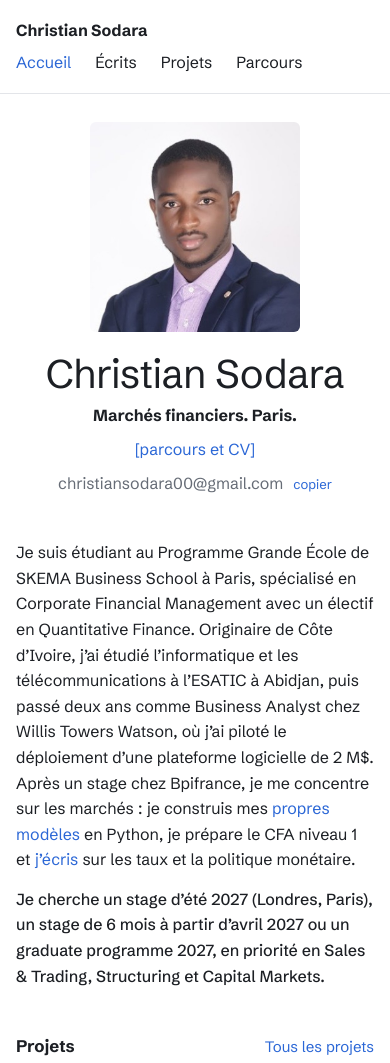
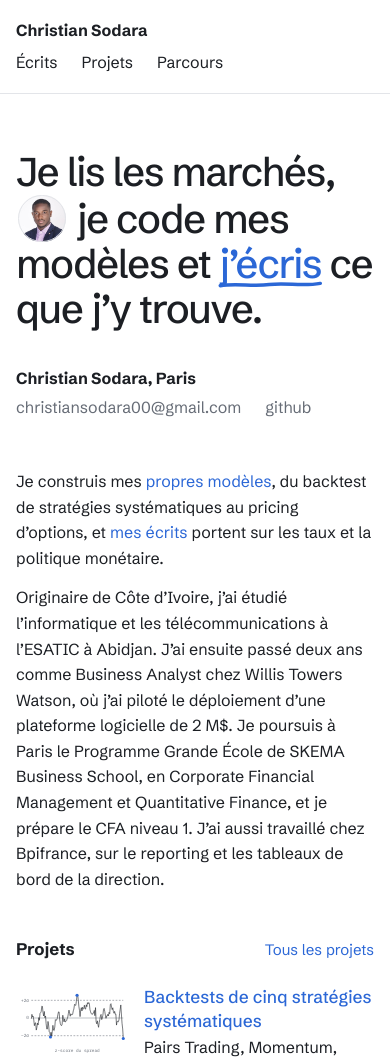
Before and after one commit to sodara-cpu/Mywebsite, a plain HTML site: page index.html in a window 390 px wide. Shown: the top 1063 px of the page. Drawn offline with Linux system fonts and the light colour scheme.

Commit message:
Nouvel en-tête « La phrase » et bio recentrée
- En-tête : grande phrase avec la photo intégrée au texte
- Barre de navigation : le nom renvoie à l'accueil, lien Accueil retiré
- Bio : phrase de recherche de stage retirée
- Écrits de l'accueil : textes sur les taux et la Fed
- Accueil aligné à gauche sous l'en-tête

Co-Authored-By: Claude Opus 5.5 <noreply@anthropic.com>
Claude-Session: https://claude.ai/code/session_016WX4jZDqLca6m9eo9TZM1a

```diff
--- a/index.html
+++ b/index.html
@@ -69,25 +69,18 @@ h1, h2, h3, p { margin: 0; }
 .stack { display: grid; gap: 22px; }
 
 /* En-tête de profil */
-.head { display: grid; grid-template-columns: 250px minmax(0, 1fr); gap: 36px; align-items: center; }
-.portrait {
-  aspect-ratio: 1; max-width: 100%; border-radius: 6px; overflow: hidden;
-  background: var(--paper); color: var(--muted);
-  display: grid; place-items: center;
-}
-.portrait img { width: 100%; height: 100%; object-fit: cover; display: block; }
-.id { text-align: center; display: grid; gap: 8px; justify-items: center; }
-.id h1 { font-size: clamp(2.5rem, 7vw, 3.4rem); font-weight: 400; line-height: 1.08; letter-spacing: -0.015em; text-wrap: balance; }
-.id .tag { font-weight: 700; }
-.mail { display: flex; flex-wrap: wrap; justify-content: center; align-items: baseline; gap: 2px 10px; color: var(--muted); }
-.mail span { user-select: all; overflow-wrap: anywhere; }
-.mail button {
-  font: inherit; font-size: 0.82em; color: var(--link); background: none; border: 0; padding: 0; cursor: pointer;
-}
-.mail button:hover { text-decoration: underline; text-underline-offset: 3px; }
+.hero { display: grid; gap: 34px; padding-block: 28px 4px; }
+.hero h1 { font-size: clamp(2.5rem, 6.9vw, 5.5rem); font-weight: 500; line-height: 1.12; letter-spacing: -0.035em; }
+.hero-photo { display: inline-block; width: 1.18em; height: 1.18em; max-width: 100%; border-radius: 50%; object-fit: cover; vertical-align: -0.22em; margin-inline: 0.06em; outline: 1px solid var(--line); outline-offset: -1px; }
+.hero-write { position: relative; display: inline-block; color: var(--link); }
+.hero-write svg { position: absolute; left: 0; bottom: -0.06em; width: 100%; height: 0.2em; overflow: visible; }
+.hero-write path { fill: none; stroke: var(--link); stroke-width: 3.5; stroke-linecap: round; vector-effect: non-scaling-stroke; }
+.links { display: flex; flex-wrap: wrap; align-items: baseline; gap: 4px 24px; color: var(--muted); }
+.links strong { color: var(--fg); font-weight: 700; }
+.links a { color: var(--muted); overflow-wrap: anywhere; }
+#v-accueil .col { margin-left: max(0px, calc((100% - 1120px) / 2)); margin-right: 0; }
 
 .bio { display: grid; gap: 14px; }
-.seek { color: var(--fg); font-weight: 500; }
 
 /* Titres de section */
 .sec { display: flex; flex-wrap: wrap; align-items: baseline; justify-content: space-between; gap: 2px 18px; }
@@ -163,8 +156,6 @@ h1, h2, h3, p { margin: 0; }
 @media (max-width: 620px) {
   body { font-size: 16px; }
   .page { padding-block: 28px 56px; gap: 44px; }
-  .head { grid-template-columns: 1fr; gap: 20px; justify-items: center; }
-  .portrait { width: 210px; }
   .grid { grid-template-columns: minmax(0, 1fr); }
   .row { grid-template-columns: 112px minmax(0, 1fr); gap: 16px; }
   .tl .row { grid-template-columns: minmax(0, 1fr); gap: 2px; }
@@ -177,7 +168,6 @@ h1, h2, h3, p { margin: 0; }
   <div class="top-in">
     <a class="brand" href="#accueil">Christian Sodara</a>
     <nav class="nav" aria-label="Navigation principale">
-      <a href="#accueil" data-view="accueil">Accueil</a>
       <a href="#ecrits" data-view="ecrits">Écrits</a>
       <a href="#projets" data-view="projets">Projets</a>
       <a href="#parcours" data-view="parcours">Parcours</a>
@@ -187,19 +177,14 @@ h1, h2, h3, p { margin: 0; }
 
 <main>
   <div class="page" id="v-accueil" data-page>
-    <section class="col head">
-      <div class="portrait"><img src="christian-sodara.jpg" alt="Portrait de Christian Sodara" width="400" height="400"></div>
-      <div class="id">
-        <h1>Christian Sodara</h1>
-        <p class="tag">Marchés financiers. Paris.</p>
-        <a href="#parcours">[parcours et CV]</a>
-        <p class="mail"><span id="mail">christiansodara00@gmail.com</span> <button type="button" id="copy">copier</button></p>
-      </div>
+    <section class="wide hero">
+      <h1>Je lis les marchés, <img class="hero-photo" src="christian-sodara.jpg" alt="Portrait de Christian Sodara" width="660" height="660"> je code mes modèles et <span class="hero-write">j’écris<svg viewBox="0 0 240 20" preserveAspectRatio="none" aria-hidden="true"><path d="M3 12 C42 5 78 15 118 9 C158 4 196 14 237 6"></path></svg></span> ce que j’y trouve.</h1>
+      <p class="links"><strong>Christian Sodara, Paris</strong><a href="mailto:christiansodara00@gmail.com">christiansodara00@gmail.com</a><a href="https://github.com/sodara-cpu">github</a></p>
     </section>
 
     <section class="col bio">
-      <p>Je suis étudiant au Programme Grande École de SKEMA Business School à Paris, spécialisé en Corporate Financial Management avec un électif en Quantitative Finance. Originaire de Côte d’Ivoire, j’ai étudié l’informatique et les télécommunications à l’ESATIC à Abidjan, puis passé deux ans comme Business Analyst chez Willis Towers Watson, où j’ai piloté le déploiement d’une plateforme logicielle de 2&nbsp;M$. Après un stage chez Bpifrance, je me concentre sur les marchés&nbsp;: je construis mes <a href="#projets">propres modèles</a> en Python, je prépare le CFA niveau&nbsp;1 et <a href="#ecrits">j’écris</a> sur les taux et la politique monétaire.</p>
-      <p class="seek">Je cherche un stage d’été 2027 (Londres, Paris), un stage de 6&nbsp;mois à partir d’avril 2027 ou un graduate programme 2027, en priorité en Sales &amp; Trading, Structuring et Capital Markets.</p>
+      <p>Je construis mes <a href="#projets">propres modèles</a>, du backtest de stratégies systématiques au pricing d’options, et <a href="#ecrits">mes écrits</a> portent sur les taux et la politique monétaire.</p>
+      <p>Originaire de Côte d’Ivoire, j’ai étudié l’informatique et les télécommunications à l’ESATIC à Abidjan. J’ai ensuite passé deux ans comme Business Analyst chez Willis Towers Watson, où j’ai piloté le déploiement d’une plateforme logicielle de 2&nbsp;M$. Je poursuis à Paris le Programme Grande École de SKEMA Business School, en Corporate Financial Management et Quantitative Finance, et je prépare le CFA niveau&nbsp;1. J’ai aussi travaillé chez Bpifrance, sur le reporting et les tableaux de bord de la direction.</p>
     </section>
 
     <section class="col stack">
@@ -224,7 +209,7 @@ h1, h2, h3, p { margin: 0; }
   <div class="page" id="v-projets" data-page hidden>
     <section class="col stack">
       <h1 class="title-page">Projets</h1>
-      <p class="lede">Des modèles de marché que je construis pour apprendre, et des logiciels que je développe à côté.</p>
+      <p class="lede">Les modèles de marché et les logiciels que je construis.</p>
     </section>
     <section class="col stack">
       <div class="sec"><h2>Finance</h2></div>
@@ -309,19 +294,19 @@ const POSTS = [
   { sketch:"curve", home:true, cat:"Taux", title:"La courbe américaine se pentifie. Est-ce vraiment un signal bullish&nbsp;?",
     ex:"Baisse du 2 ans ou hausse du 10 ans : la même pentification raconte deux histoires. Je croise le 2s10s, les SOFR Futures, la courbe OIS et le term premium.",
     meta:"Carrousel LinkedIn · 6 slides" },
-  { sketch:"silence", cat:"Fed", title:"Warsh et la politique du silence",
+  { sketch:"silence", home:true, cat:"Fed", title:"Warsh et la politique du silence",
     ex:"Quand la Fed en dit moins, le marché doit se faire son propre avis. Ce que cela change pour le 10 ans, le 30 ans et le term premium.",
     meta:"Article LinkedIn" },
-  { sketch:"futures", cat:"Taux", title:"Ce que les Fed Funds Futures disent des taux",
+  { sketch:"futures", home:true, cat:"Taux", title:"Ce que les Fed Funds Futures disent des taux",
     ex:"L’arithmétique des probabilités implicites, et la différence entre les contrats Fed Funds et SOFR.",
     meta:"Post LinkedIn" },
   { sketch:"oat", cat:"Souverain", title:"Dette française : ce que raconte le spread OAT-Bund",
     ex:"3&nbsp;536&nbsp;Md€ de dette au T1 2026, 117,5&nbsp;% du PIB et un déficit projeté à 5,2&nbsp;% en 2026.",
     meta:"À paraître" },
-  { sketch:"luck", home:true, cat:"Recherche", title:"Gérants de fonds : chance ou mérite&nbsp;?",
+  { sketch:"luck", cat:"Recherche", title:"Gérants de fonds : chance ou mérite&nbsp;?",
     ex:"Mon sujet de recherche à SKEMA. Comment savoir si une surperformance vient du talent du gérant ou du hasard.",
     meta:"Recherche en cours" },
-  { sketch:"journey", home:true, cat:"Vie", title:"D’Abidjan à Paris",
+  { sketch:"journey", cat:"Vie", title:"D’Abidjan à Paris",
     ex:"L’ESATIC, Willis Towers Watson, puis SKEMA. Comment un parcours en informatique m’a conduit vers les marchés.",
     meta:"À paraître" }
 ];
@@ -541,14 +526,6 @@ function route() {
 }
 addEventListener("hashchange", route);
 route();
-
-/* Copie de l'email */
-document.getElementById("copy").addEventListener("click", e => {
-  const btn = e.currentTarget, text = document.getElementById("mail").textContent;
-  const done = () => { btn.textContent = "copié"; setTimeout(() => { btn.textContent = "copier"; }, 1600); };
-  const pick = () => { const s = getSelection(), r = document.createRange(); r.selectNodeContents(document.getElementById("mail")); s.removeAllRanges(); s.addRange(r); btn.textContent = "sélectionné"; };
-  if (navigator.clipboard) navigator.clipboard.writeText(text).then(done, pick); else pick();
-});
 </script>
 </body>
 </html>
```
